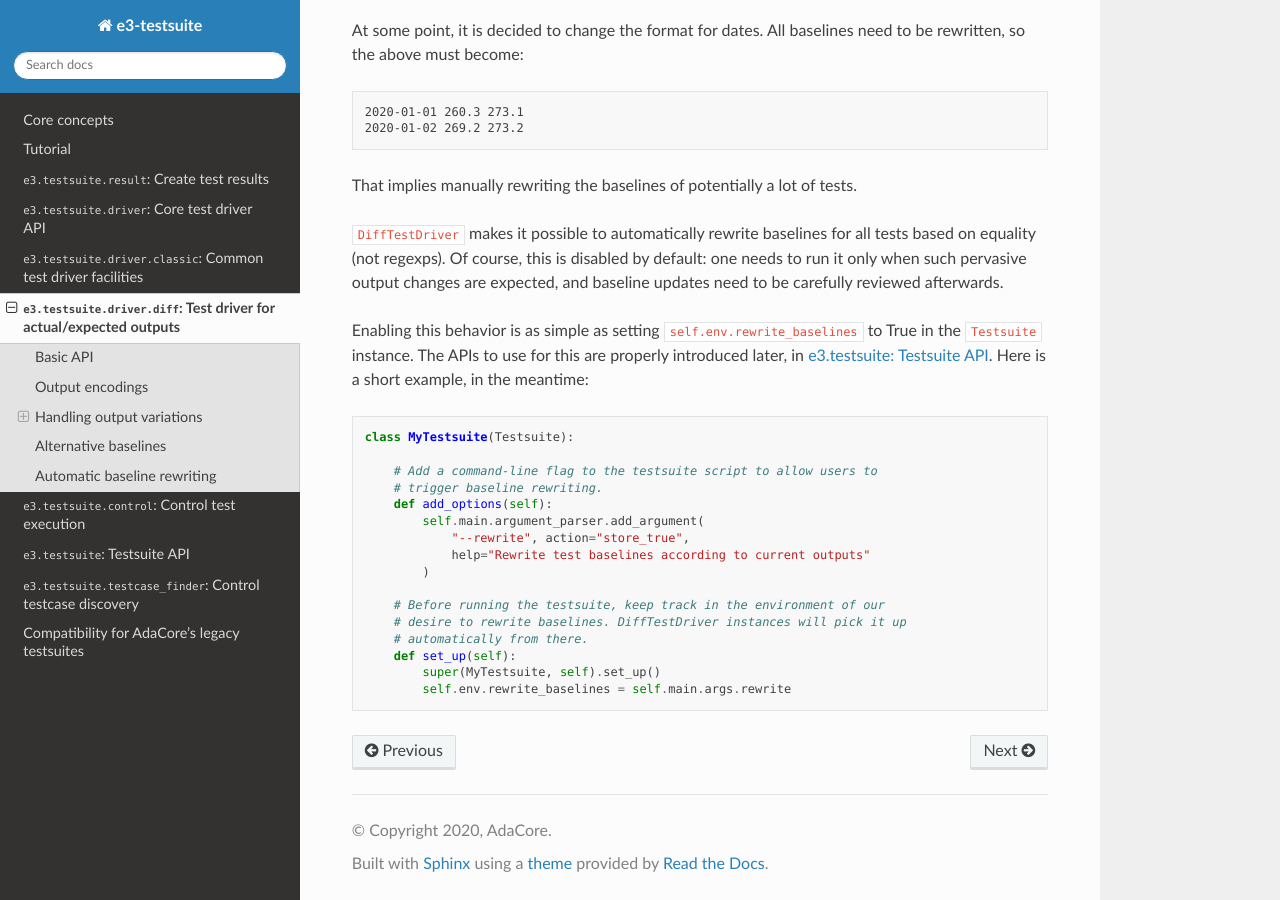
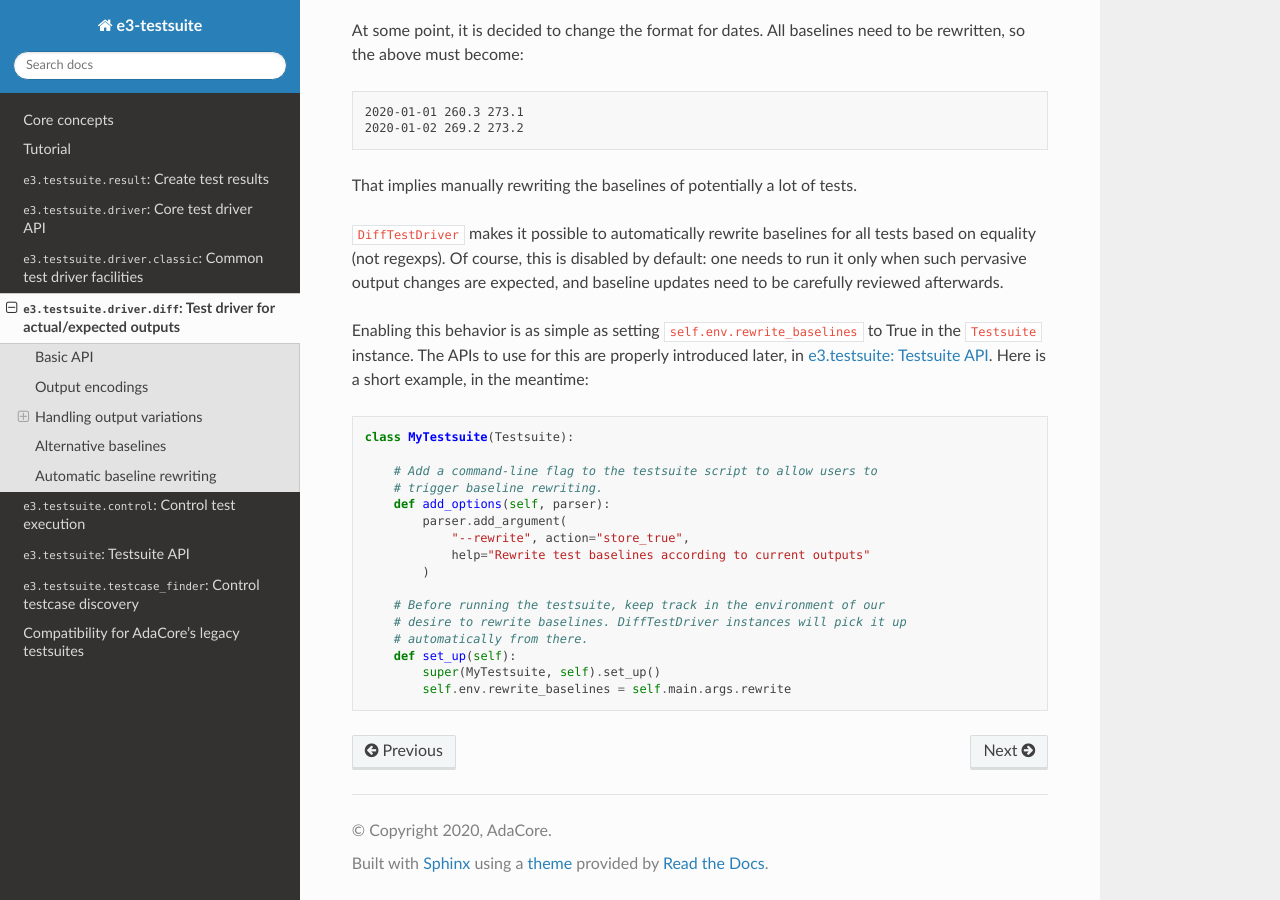
Before and after one commit to AdaCore/e3-testsuite, a Sphinx documentation site: the page built from doc/api_diff.rst, in a window 1280 px wide and 900 px high, scrolled down 4577 px. Built offline with Sphinx 7.4.7 and the Read the Docs theme 2.0.0, drawn with Linux system fonts in a browser that asks for light colours.

Commit message:
Documentation: update obsolete code example
TN: T602-043

```diff
--- a/doc/api_diff.rst
+++ b/doc/api_diff.rst
@@ -270,8 +270,8 @@ meantime:
 
        # Add a command-line flag to the testsuite script to allow users to
        # trigger baseline rewriting.
-       def add_options(self):
-           self.main.argument_parser.add_argument(
+       def add_options(self, parser):
+           parser.add_argument(
                "--rewrite", action="store_true",
                help="Rewrite test baselines according to current outputs"
            )
```
